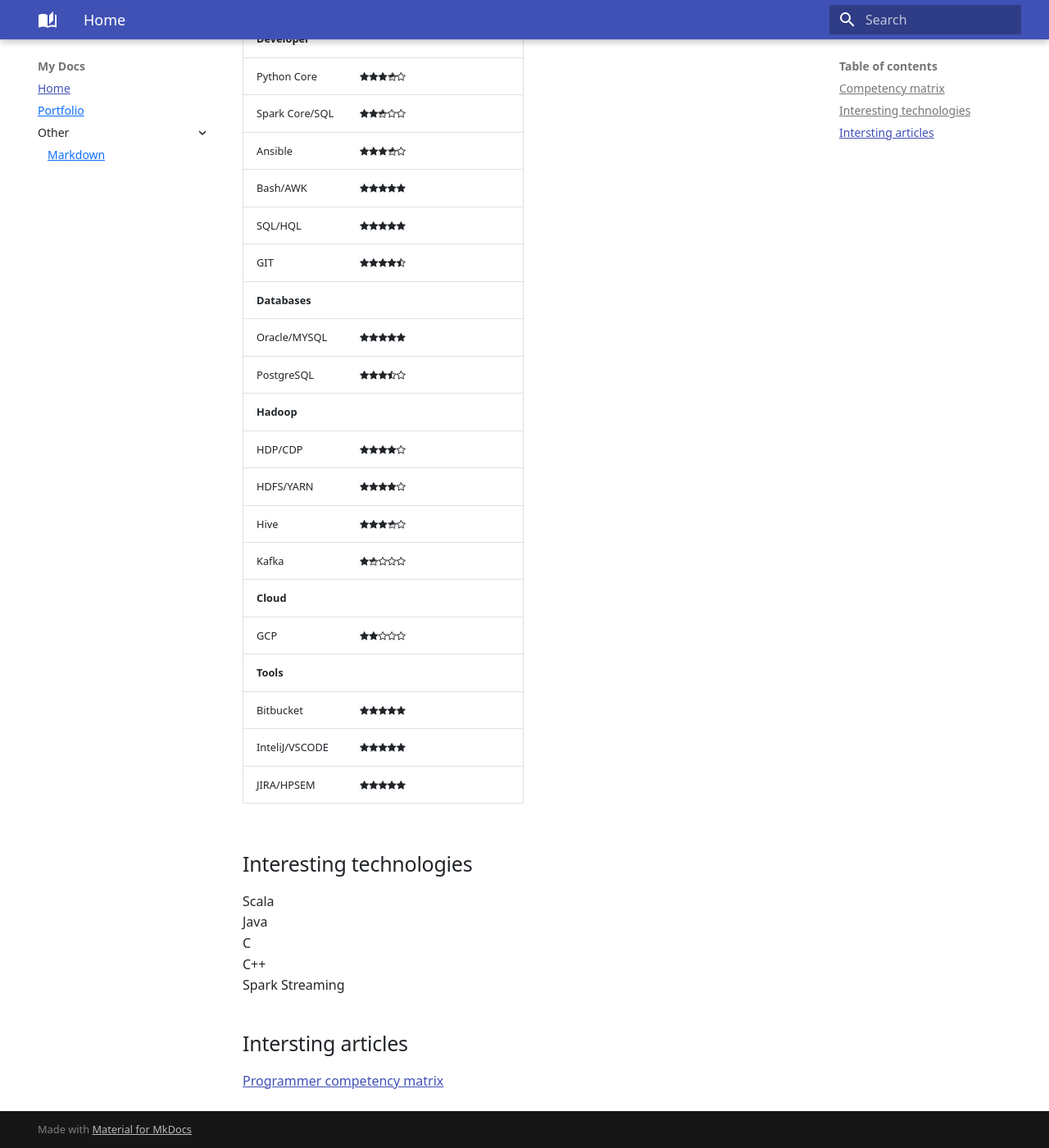
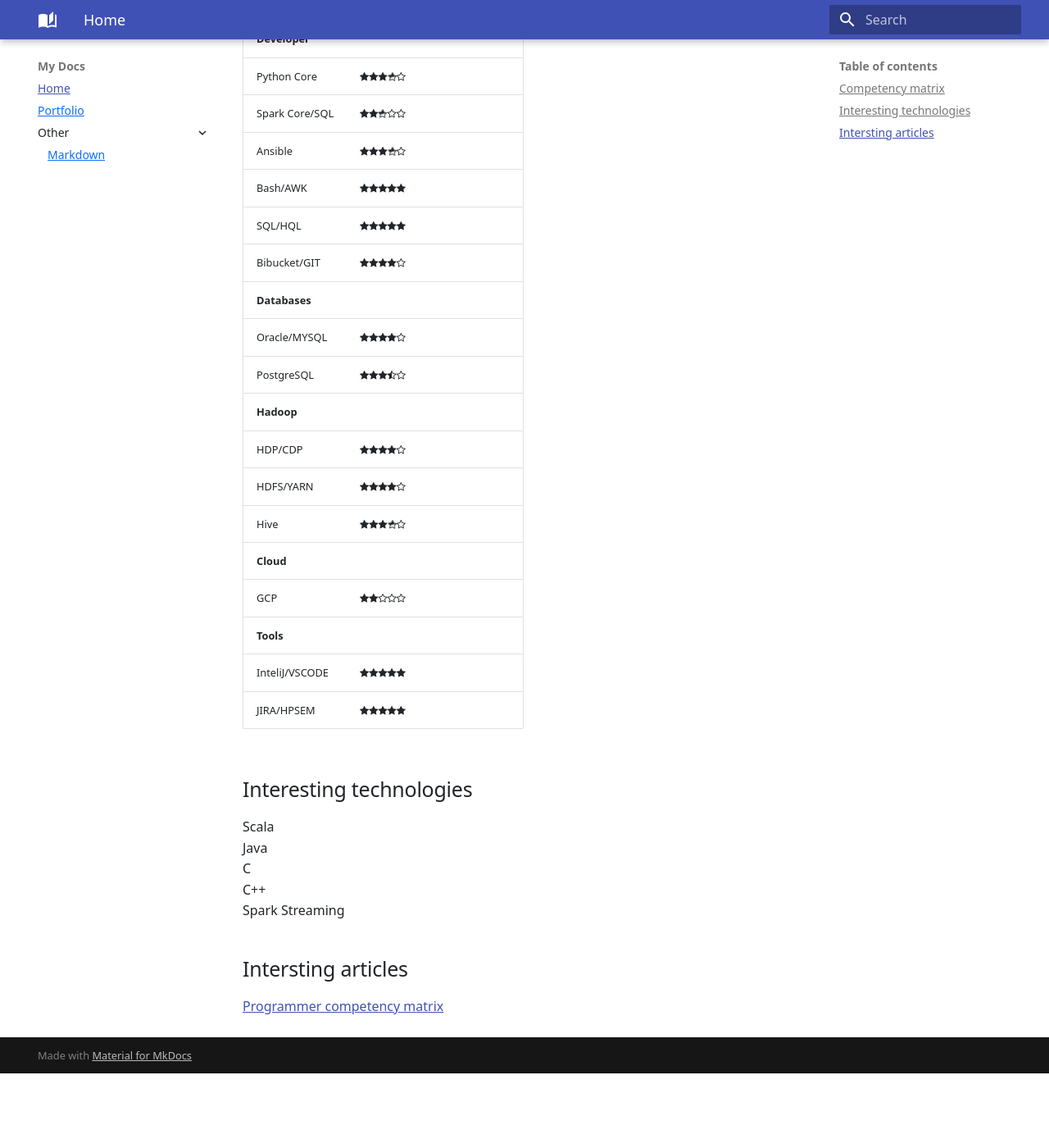
Before and after one commit to j-gaze/blog, an MkDocs documentation site: the page built from docs/index.md, in a window 1280 px wide and 1400 px high, scrolled down 596 px. Shown: the whole window at 82% size. Built offline with MkDocs 1.6.1 and Material for MkDocs 9.7.7, drawn with Linux system fonts in a browser that asks for light colours; after the commit the page ends 1905 px from its top, so only the background shows below that.

Commit message:
Update index.md

```diff
--- a/docs/index.md
+++ b/docs/index.md
@@ -20,19 +20,17 @@ Below list technologies and my level  (in my opinion)
 |Ansible|<i class="fa fa-star" style="font-size:12px"></i><i class="fa fa-star" style="font-size:12px"></i><i class="fa fa-star" style="font-size:12px"></i><i class="fa fa-star-half-o fa-spin" style="font-size:12px"></i><i class="fa fa-star-o" style="font-size:12px"></i>||
 |Bash/AWK|<i class="fa fa-star" style="font-size:12px"></i><i class="fa fa-star" style="font-size:12px"></i><i class="fa fa-star" style="font-size:12px"></i><i class="fa fa-star" style="font-size:12px"></i><i class="fa fa-star" style="font-size:12px"></i>||
 |SQL/HQL|<i class="fa fa-star" style="font-size:12px"></i><i class="fa fa-star" style="font-size:12px"></i><i class="fa fa-star" style="font-size:12px"></i><i class="fa fa-star" style="font-size:12px"></i><i class="fa fa-star" style="font-size:12px"></i>|||
-|GIT|<i class="fa fa-star" style="font-size:12px"></i><i class="fa fa-star" style="font-size:12px"></i><i class="fa fa-star" style="font-size:12px"></i><i class="fa fa-star" style="font-size:12px"></i><i class="fa fa-star-half-o" style="font-size:12px"></i>|||
+|Bibucket/GIT|<i class="fa fa-star" style="font-size:12px"></i><i class="fa fa-star" style="font-size:12px"></i><i class="fa fa-star" style="font-size:12px"></i><i class="fa fa-star" style="font-size:12px"></i><i class="fa fa-star-o" style="font-size:12px"></i>|||
 |**Databases**|||
-|Oracle/MYSQL|<i class="fa fa-star" style="font-size:12px"></i><i class="fa fa-star" style="font-size:12px"></i><i class="fa fa-star" style="font-size:12px"></i><i class="fa fa-star" style="font-size:12px"></i><i class="fa fa-star" style="font-size:12px"></i>||
+|Oracle/MYSQL|<i class="fa fa-star" style="font-size:12px"></i><i class="fa fa-star" style="font-size:12px"></i><i class="fa fa-star" style="font-size:12px"></i><i class="fa fa-star" style="font-size:12px"></i><i class="fa fa-star-o" style="font-size:12px"></i>||
 |PostgreSQL|<i class="fa fa-star" style="font-size:12px"></i><i class="fa fa-star" style="font-size:12px"></i><i class="fa fa-star" style="font-size:12px"></i><i class="fa fa-star-half-o" style="font-size:12px"></i><i class="fa fa-star-o" style="font-size:12px"></i>||
 |**Hadoop**|||
 |HDP/CDP|<i class="fa fa-star" style="font-size:12px"></i><i class="fa fa-star" style="font-size:12px"></i><i class="fa fa-star" style="font-size:12px"></i><i class="fa fa-star" style="font-size:12px"></i><i class="fa fa-star-o" style="font-size:12px"></i>||
 |HDFS/YARN|<i class="fa fa-star" style="font-size:12px"></i><i class="fa fa-star" style="font-size:12px"></i><i class="fa fa-star" style="font-size:12px"></i><i class="fa fa-star" style="font-size:12px"></i><i class="fa fa-star-o" style="font-size:12px"></i>||
 |Hive|<i class="fa fa-star" style="font-size:12px"></i><i class="fa fa-star" style="font-size:12px"></i><i class="fa fa-star" style="font-size:12px"></i><i class="fa fa-star-half-o fa-spin" style="font-size:12px"></i><i class="fa fa-star-o" style="font-size:12px"></i>||
-|Kafka|<i class="fa fa-star" style="font-size:12px"></i><i class="fa fa-star-half-o fa-spin" style="font-size:12px"></i><i class="fa fa-star-o" style="font-size:12px"></i><i class="fa fa-star-o" style="font-size:12px"></i><i class="fa fa-star-o" style="font-size:12px"></i>||
 |**Cloud**|||
 |GCP|<i class="fa fa-star" style="font-size:12px"></i><i class="fa fa-star" style="font-size:12px"></i><i class="fa fa-star-o" style="font-size:12px"></i><i class="fa fa-star-o" style="font-size:12px"></i><i class="fa fa-star-o" style="font-size:12px"></i>|||
 |**Tools**|||
-|Bitbucket|<i class="fa fa-star" style="font-size:12px"></i><i class="fa fa-star" style="font-size:12px"></i><i class="fa fa-star" style="font-size:12px"></i><i class="fa fa-star" style="font-size:12px"></i><i class="fa fa-star" style="font-size:12px"></i>|||
 |InteliJ/VSCODE|<i class="fa fa-star" style="font-size:12px"></i><i class="fa fa-star" style="font-size:12px"></i><i class="fa fa-star" style="font-size:12px"></i><i class="fa fa-star" style="font-size:12px"></i><i class="fa fa-star" style="font-size:12px"></i>|||
 |JIRA/HPSEM|<i class="fa fa-star" style="font-size:12px"></i><i class="fa fa-star" style="font-size:12px"></i><i class="fa fa-star" style="font-size:12px"></i><i class="fa fa-star" style="font-size:12px"></i><i class="fa fa-star" style="font-size:12px"></i>|||
 
```
